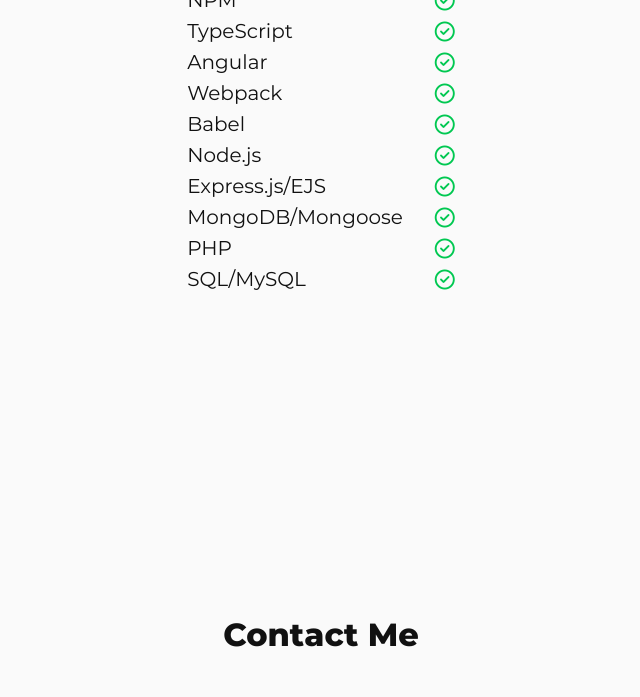
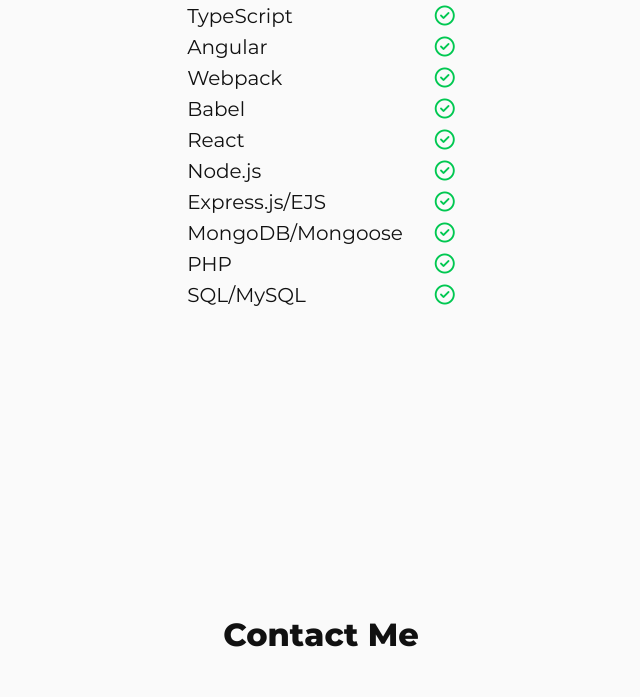
Before and after one commit to AbayIbrayev/abayscorner, a website built with webpack: page index.html in a window 1280 px wide. Shown: the part 3301-3998 px from the top of the page, without its empty margins (319-959 px from the left). Built offline with nearby package versions, Linux system fonts and the light colour scheme.

Commit message:
added a new skill

```diff
--- a/index.html
+++ b/index.html
@@ -149,6 +149,9 @@
               Babel <i class="far fa-check-circle skills__icon"></i>
             </li>
             <li class="skills__item">
+              React <i class="far fa-check-circle skills__icon"></i>
+            </li>
+            <li class="skills__item">
               Node.js<i class="far fa-check-circle skills__icon"></i>
             </li>
             <li class="skills__item">
```
